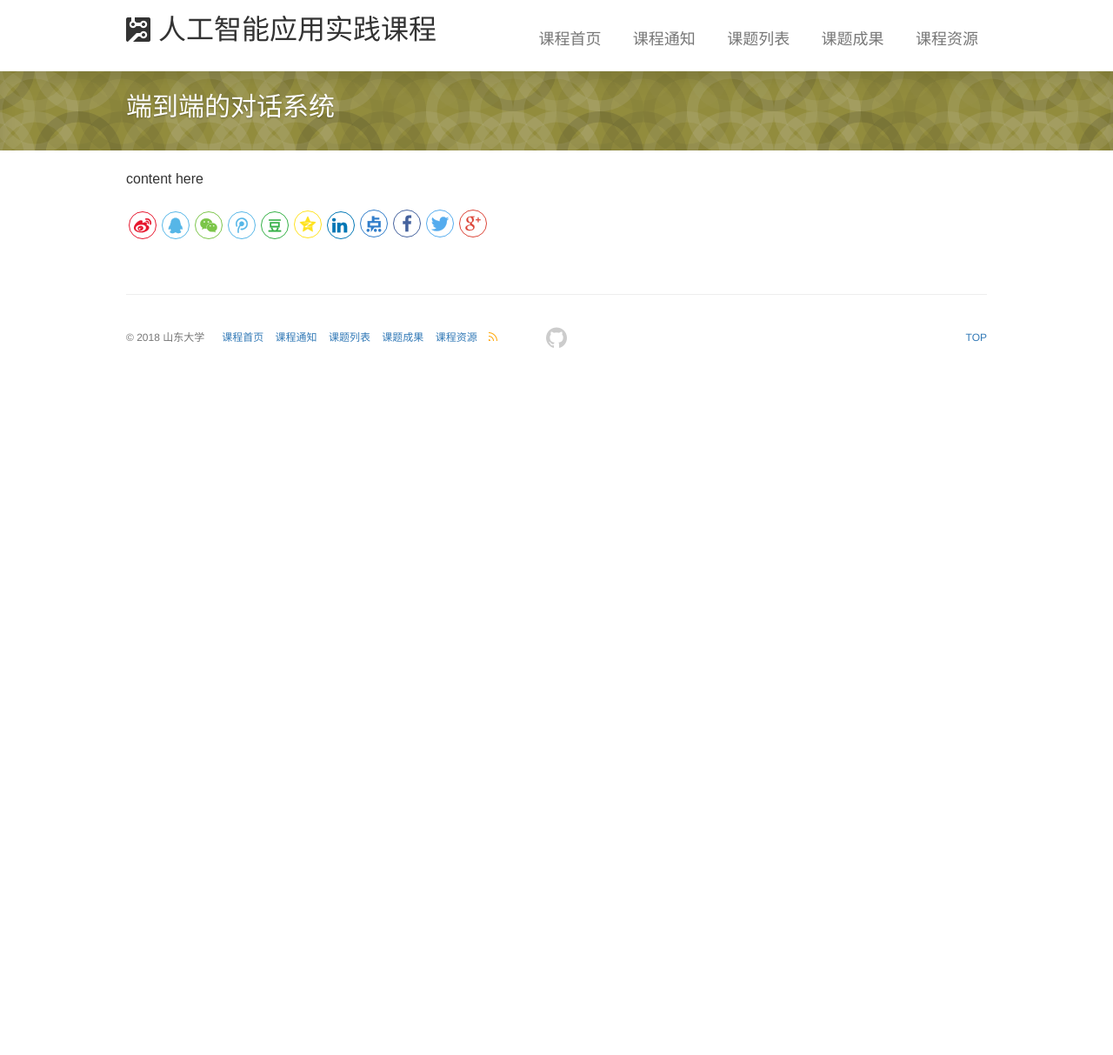
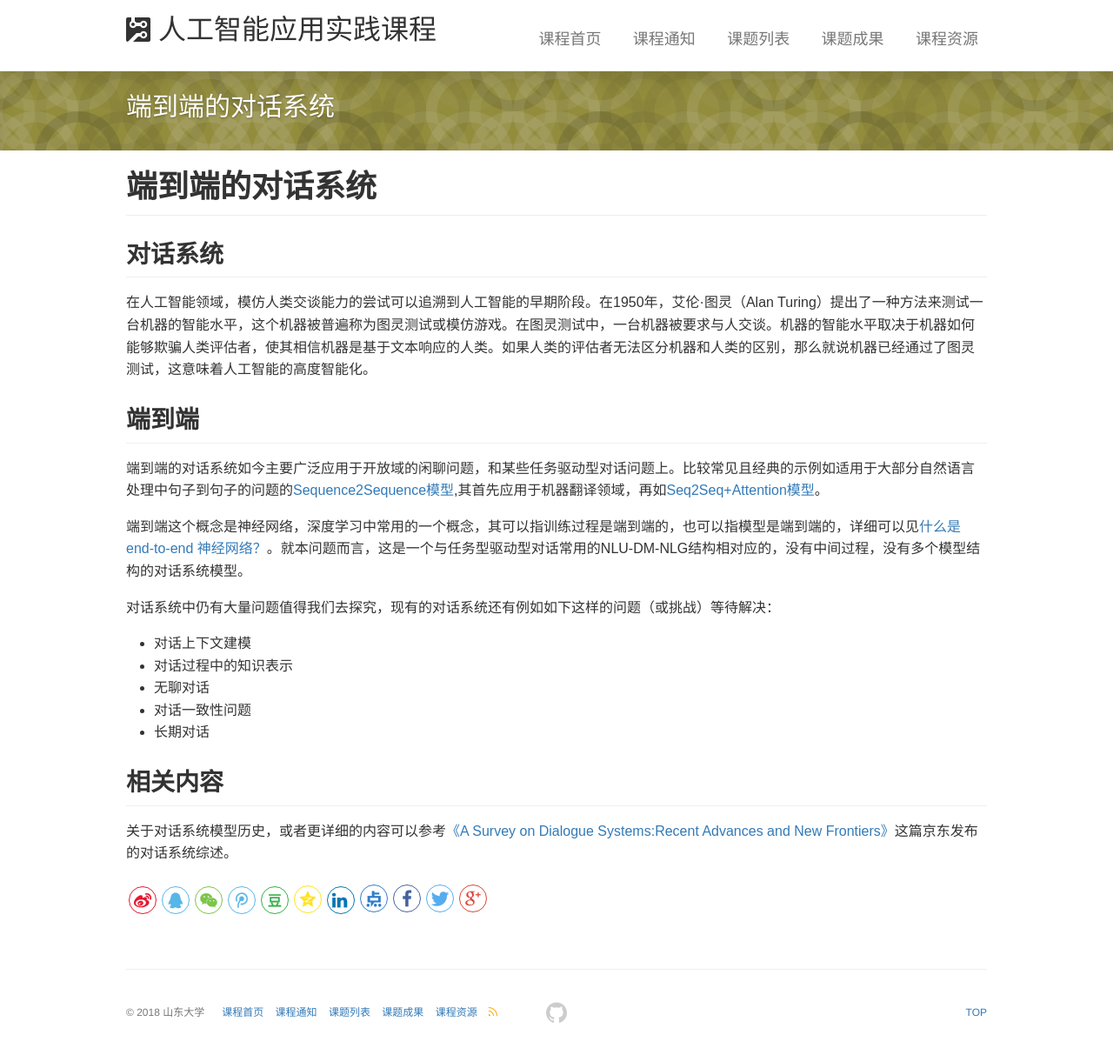
Before and after one commit to sduaicourse/sduaicourse.github.io, a Jekyll site: the page built from _subjects/chat.md, in a window 1280 px wide. Shown: the whole page at 87% size. Built offline with Jekyll 4.4.1, drawn with Linux system fonts in a browser that asks for light colours; comment, search, counter and statistics services are not loaded; before the commit the page ends 900 px from its top, so only the background shows below that.

Commit message:
upgrade subject lists

```diff
--- a/_subjects/chat.md
+++ b/_subjects/chat.md
@@ -2,9 +2,26 @@
 layout: wiki
 title: 端到端的对话系统
 categories:
-description: 此处应写对问题的简述
+description: 从图灵测试（1950）开始，人机对话问题一直是人工智能领域的有挑战型的任务，使用端到端的神经网络进行对话系统研究更是今年来的热门话题。
 keywords:
-image: https://i.loli.net/2018/11/21/5bf456c8f4067.png
+image: https://i.loli.net/2018/11/25/5bfa9de277fa2.png
 ---
 
-content here
+# 端到端的对话系统
+## 对话系统
+在人工智能领域，模仿人类交谈能力的尝试可以追溯到人工智能的早期阶段。在1950年，艾伦·图灵（Alan Turing）提出了一种方法来测试一台机器的智能水平，这个机器被普遍称为图灵测试或模仿游戏。在图灵测试中，一台机器被要求与人交谈。机器的智能水平取决于机器如何能够欺骗人类评估者，使其相信机器是基于文本响应的人类。如果人类的评估者无法区分机器和人类的区别，那么就说机器已经通过了图灵测试，这意味着人工智能的高度智能化。
+
+## 端到端
+端到端的对话系统如今主要广泛应用于开放域的闲聊问题，和某些任务驱动型对话问题上。比较常见且经典的示例如适用于大部分自然语言处理中句子到句子的问题的[Sequence2Sequence模型](http://papers.nips.cc/paper/5346-sequence-to-sequence-learning-with-neural-networks.pdf),其首先应用于机器翻译领域，再如[Seq2Seq+Attention模型](https://arxiv.org/pdf/1507.01053.pdf)。
+
+端到端这个概念是神经网络，深度学习中常用的一个概念，其可以指训练过程是端到端的，也可以指模型是端到端的，详细可以见[什么是 end-to-end 神经网络？](https://www.zhihu.com/question/51435499)。就本问题而言，这是一个与任务型驱动型对话常用的NLU-DM-NLG结构相对应的，没有中间过程，没有多个模型结构的对话系统模型。
+
+对话系统中仍有大量问题值得我们去探究，现有的对话系统还有例如如下这样的问题（或挑战）等待解决：
+* 对话上下文建模
+* 对话过程中的知识表示
+* 无聊对话
+* 对话一致性问题
+* 长期对话
+
+## 相关内容
+关于对话系统模型历史，或者更详细的内容可以参考[《A Survey on Dialogue Systems:Recent Advances and New Frontiers》](https://arxiv.org/pdf/1711.01731.pdf)这篇京东发布的对话系统综述。
```
